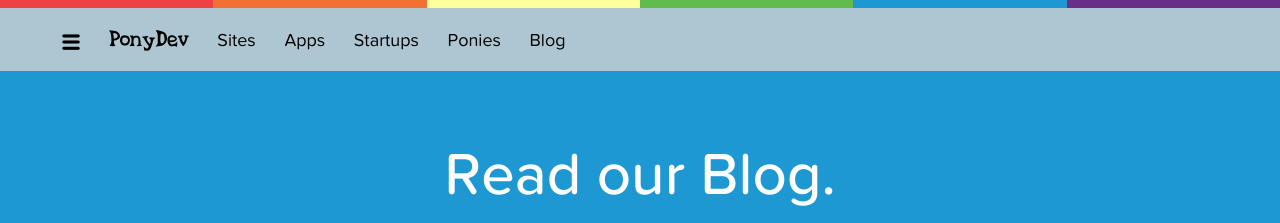
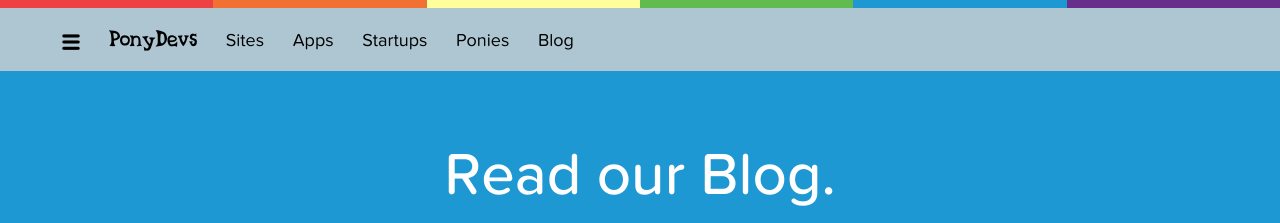
Before and after one commit to EIREXE/ponydevs.github.io, a Jekyll site: the page built from blog.html, in a window 1280 px wide. Shown: the top 223 px of the page. Built offline with Jekyll 4.4.1, drawn with Linux system fonts in a browser that asks for light colours; Markdown is read by kramdown in place of the engine named in the settings; comment, search, counter and statistics services are not loaded.

Commit message:
PonyDevs, not PonyDev

```diff
--- a/_includes/navigation.html
+++ b/_includes/navigation.html
@@ -2,7 +2,7 @@
 <nav>
   <menu role="navigation" class="container">
     <a href="/" data-toggle="menu" class="orb"><i class="icon-rows"></i></a>
-    <a href="/" class="logo">PonyDev</a>
+    <a href="/" class="logo">PonyDevs</a>
     <a href="/sites">Sites</a>
     <a href="/apps">Apps</a>
     <a href="/startups">Startups</a>
--- a/index.html
+++ b/index.html
@@ -2,7 +2,7 @@
 <html lang="en">
 <head>
     <meta charset="UTF-8">
-    <title>PonyDev: Soon</title>
+    <title>PonyDevs: Soon</title>
     <link rel="stylesheet" href="fonts/celestia/font.css">
     <link rel="stylesheet" href="fonts/proxima-soft/font.css">
     <style>
```
